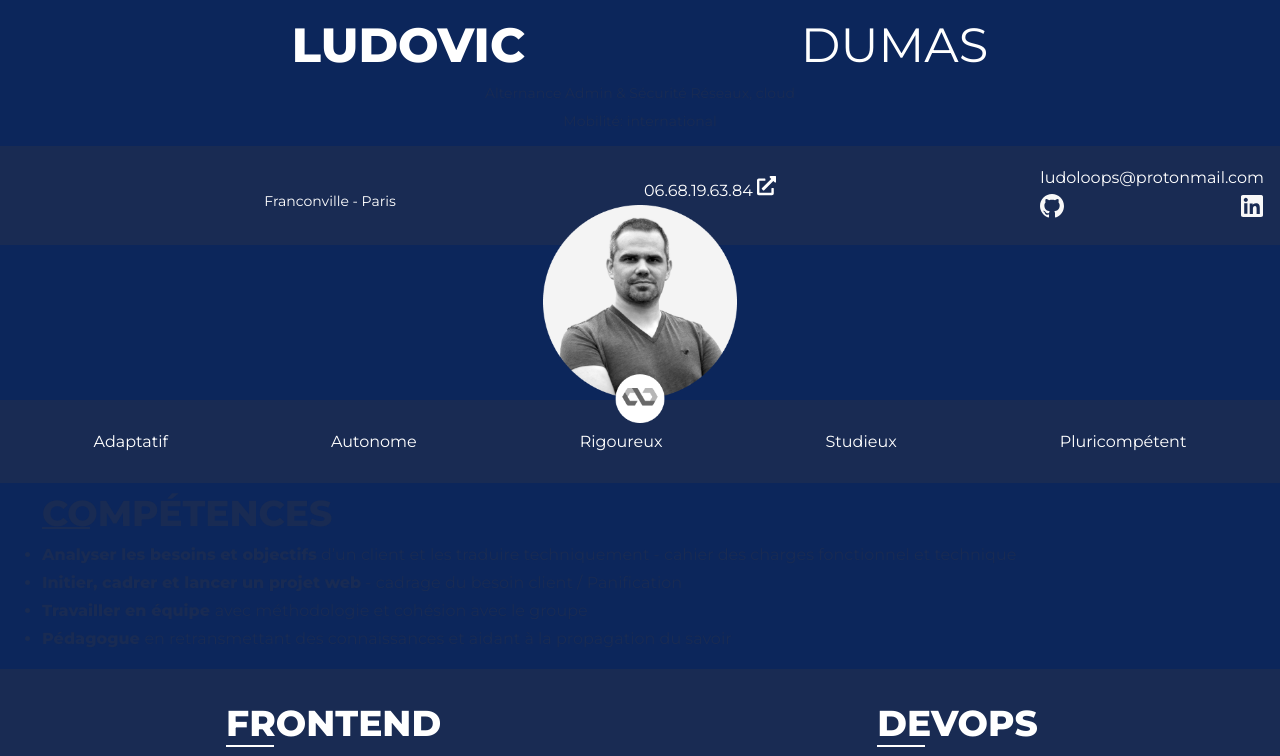
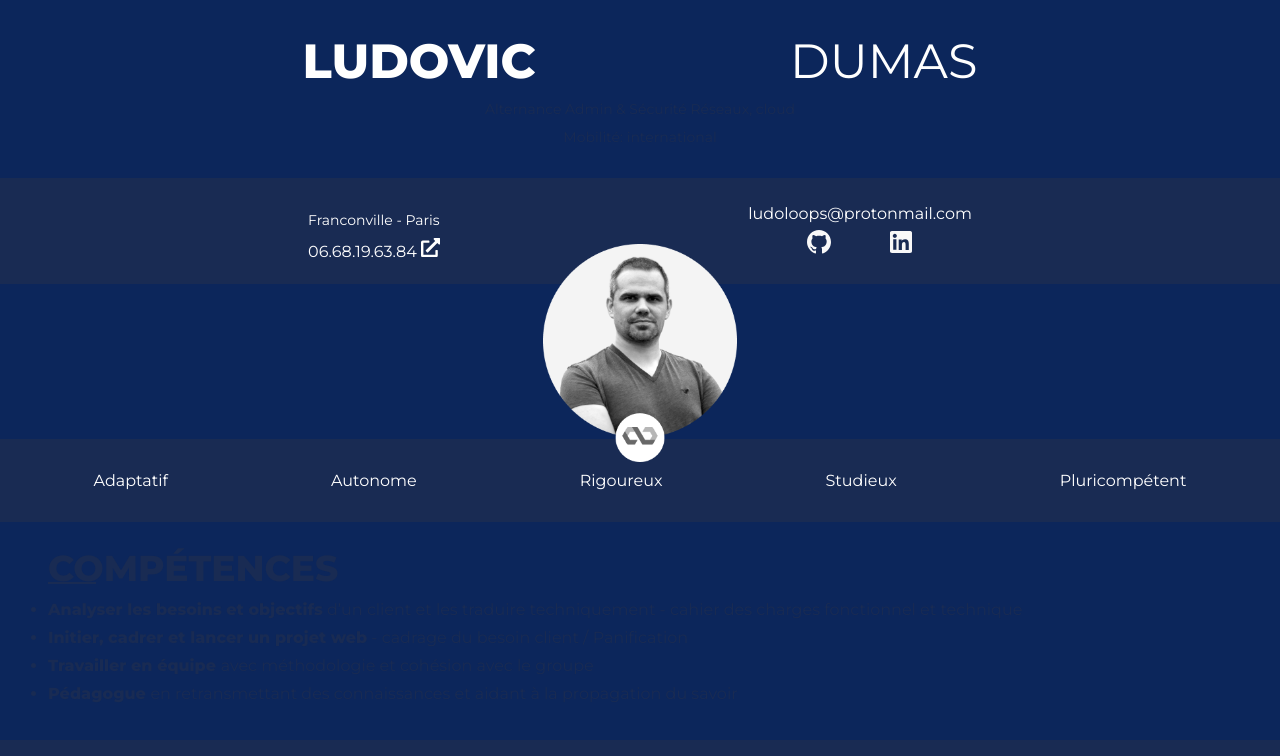
Before and after one commit to neuroloops/LudoLoops.dev, a Gatsby site: page /mobile in a window 1280 px wide. Shown: the top 756 px of the page. Built offline with nearby package versions, Linux system fonts and the light colour scheme; Gatsby itself is replaced by a stand-in of ours.

Commit message:
Feat: improve padding

```diff
--- a/src/styles/resume.scss
+++ b/src/styles/resume.scss
@@ -63,6 +63,9 @@ body {
   color: var(--txt-resume);
   & > * {
     padding: 1rem;
+    @include for-tablet-portrait-up {
+      padding: 2rem 3rem;
+    }
   }
   & hr {
     background-color: var(--txt-resume);
@@ -98,6 +101,9 @@ body {
   align-items: center;
   line-height: 2rem;
   gap: 1rem;
+  @include for-tablet-portrait-up {
+    justify-content: space-evenly;
+  }
   .extLink {
     width: 1.2rem;
   }
@@ -111,10 +117,17 @@ body {
     width: 100%;
     display: flex;
     justify-content: space-evenly;
+    @include for-tablet-portrait-up {
+      flex-direction: column;
+      width: fit-content;
+    }
   }
   .logo {
     display: flex;
     justify-content: space-between;
+    @include for-tablet-portrait-up {
+      justify-content: space-evenly;
+    }
   }
   @include for-tablet-portrait-up {
     flex-direction: row;
@@ -132,9 +145,6 @@ body {
     justify-content: space-around;
     gap: 0.5rem;
   }
-}
-
-.competences {
 }
 
 .formations {
@@ -160,6 +170,7 @@ body {
     border-color: white;
   }
 }
+
 .loisirs {
   display: flex;
   flex-wrap: wrap;
@@ -177,7 +188,7 @@ body {
 
 .competences {
   line-height: 1.75rem;
-  padding-left: 2.625rem;
+  // padding-left: 2.625rem;
   display: block !important;
   li {
     list-style-type: disc !important;
```
